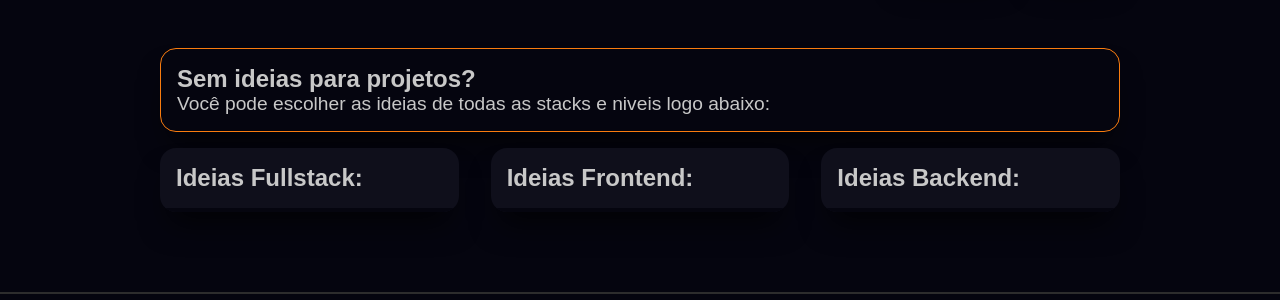
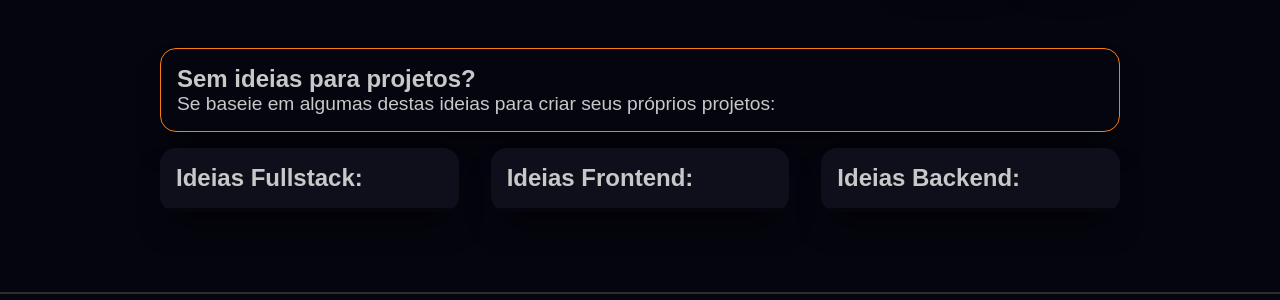
Before and after one commit to devid8642/CodeConn, a Django app: page /ideas/ in a window 1280 px wide. Shown: the part 89-389 px from the top of the page. Run offline with Django 4.2, Linux system fonts and the light colour scheme; data that the repository does not hold is empty.

Commit message:
small changes in the interface

```diff
--- a/base_templates/global/partials/_header.html
+++ b/base_templates/global/partials/_header.html
@@ -54,13 +54,13 @@
                     Meu Perfil</a>
                   </li>
                   {% if request.user.is_staff %}
+                    <li class="nav-item"><a href="{% url 'users:ideas_admin' %}">
+                      <i class="bi bi-plus-circle"></i>
+                      Adicionar ideia</a>
+                    </li>
                     <li class="nav-item"><a href="{% url 'users:admin_dashboard' %}">
                       <i class="bi bi-clipboard-data"></i>
                       Dashboard</a>
-                    </li>
-                    <li class="nav-item"><a href="{% url 'users:ideas_admin' %}">
-                      <i class="bi bi-plus-circle"></i>
-                      Adicionar ideia</a>
                     </li>
                     <li class="nav-item">
                       <a href="/admin/" target="_blank">
--- a/users/templates/users/pages/projects_ideas.html
+++ b/users/templates/users/pages/projects_ideas.html
@@ -11,7 +11,7 @@
   <div class="container">
     <div class="ideas-header">
       <h2>Sem ideias para projetos?</h2>
-      <p>Você pode escolher as ideias de todas as stacks e niveis logo abaixo:</p>
+      <p>Se baseie em algumas destas ideias para criar seus próprios projetos:</p>
     </div>
     <div class="stacks-area">
 
```
